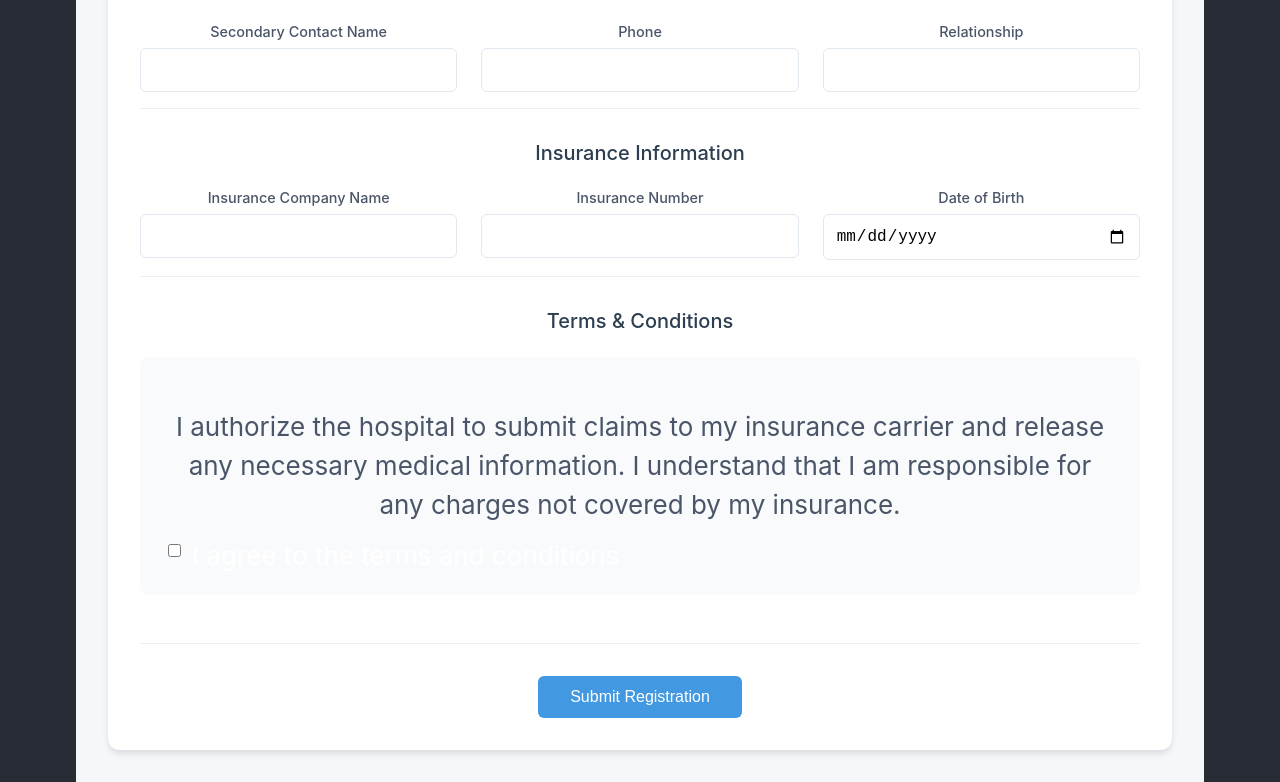
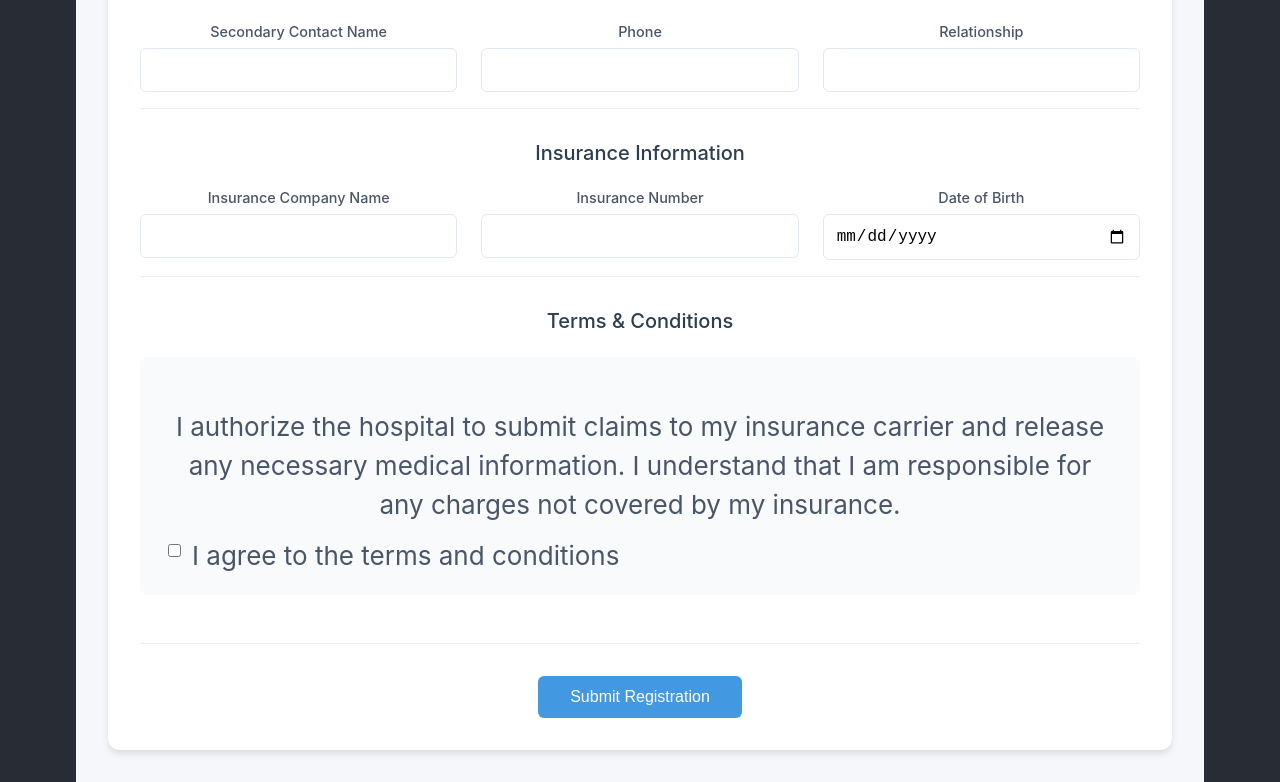
Before and after one commit to jModi4899/hospital-locator, a React (Create React App) app: page / in a window 1280 px wide. Shown: the part 727-1509 px from the top of the page. Built offline with nearby package versions, Linux system fonts and the light colour scheme.

Commit message:
pre checkin form

```diff
--- a/src/PreCheckInForm.css
+++ b/src/PreCheckInForm.css
@@ -103,6 +103,10 @@
   margin-top: 0.25rem;
 }
 
+.checkbox-group label {
+  color: #4a5568;
+}
+
 .form-actions {
   display: flex;
   justify-content: center;
```
